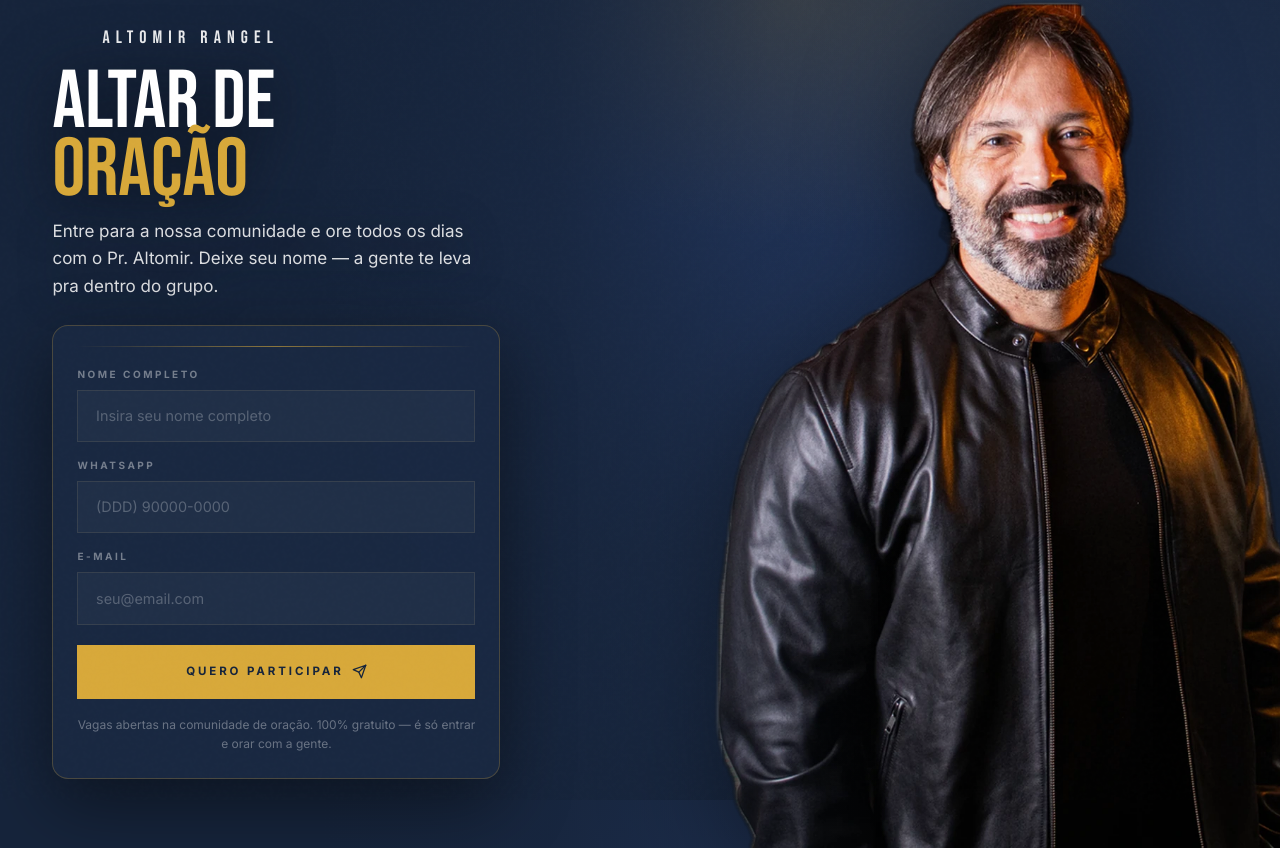
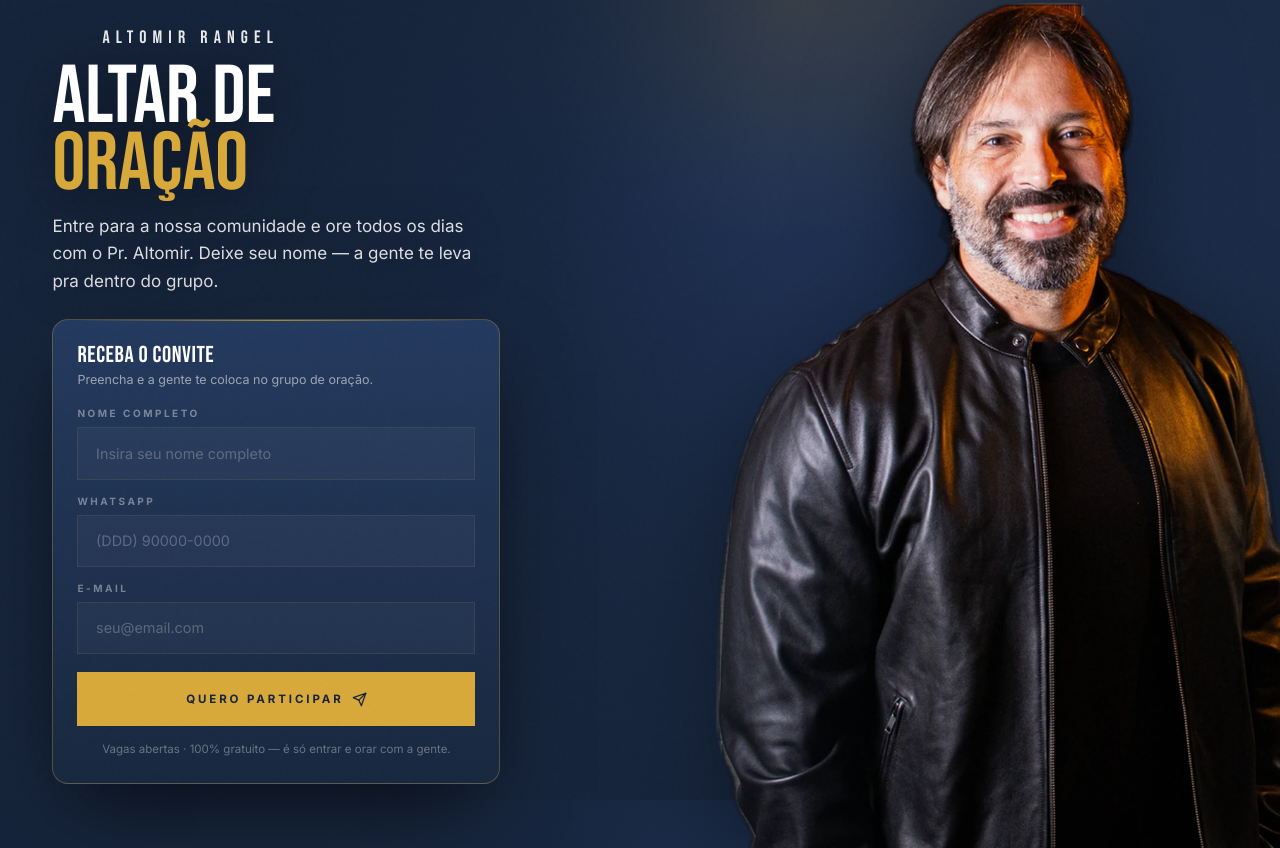
Before and after one commit to arthurrrangel/altomir-rangel, a Next.js app: page /altardanoite in a window 1280 px wide. Built offline with nearby package versions, Linux system fonts and the light colour scheme; a web font is replaced by a local one.

Commit message:
Update LeadForm.tsx

```diff
--- a/app/altardanoite/LeadForm.tsx
+++ b/app/altardanoite/LeadForm.tsx
@@ -3,7 +3,7 @@ import { useState, FormEvent } from 'react'
 import { Send, Loader2 } from 'lucide-react'
 
 const FORMSPREE = 'https://formspree.io/f/xrejpgqp'
-// Link de convite do grupo de WhatsApp (Comunidade de Oração — Altar da Noite)
+// Link de convite do grupo de WhatsApp (Comunidade de Oração)
 const GRUPO_WHATSAPP = 'https://chat.whatsapp.com/REPLACE_INVITE_CODE'
 
 export default function LeadForm() {
@@ -28,31 +28,37 @@ export default function LeadForm() {
   return (
     <form
       onSubmit={handleSubmit}
-      className="flex flex-col gap-4 bg-[#1B2A44]/85 backdrop-blur-sm border border-[#D8A93A]/25 rounded-2xl p-5 sm:p-6 shadow-[0_24px_70px_rgba(0,0,0,0.45)]"
+      className="relative flex flex-col gap-3.5 rounded-2xl border border-[#D8A93A]/30 bg-gradient-to-b from-[#243A5E] to-[#18283F] p-5 shadow-[0_30px_80px_-22px_rgba(0,0,0,0.75)] sm:p-6"
     >
-      <div className="h-px w-full bg-gradient-to-r from-transparent via-[#D8A93A]/60 to-transparent -mt-1 mb-1" />
-      <input type="hidden" name="_subject" value="Novo lead — Altar da Noite (Comunidade de Oracao)" />
-      <input type="hidden" name="origem" value="Altar da Noite" />
+      <div className="pointer-events-none absolute inset-x-5 top-0 h-px bg-gradient-to-r from-transparent via-[#D8A93A]/70 to-transparent" />
 
-      <div className="flex flex-col gap-2">
-        <label className="font-inter text-[10px] font-bold tracking-[0.25em] text-white/40 uppercase">Nome completo</label>
+      <div className="mb-0.5">
+        <p className="font-bebas text-[23px] leading-none tracking-wide text-white">Receba o convite</p>
+        <p className="font-inter mt-1 text-[12.5px] text-white/55">Preencha e a gente te coloca no grupo de oração.</p>
+      </div>
+
+      <input type="hidden" name="_subject" value="Novo lead — Altar de Oração (Comunidade de Oração)" />
+      <input type="hidden" name="origem" value="Altar de Oração" />
+
+      <div className="flex flex-col gap-1.5">
+        <label className="font-inter text-[10px] font-bold uppercase tracking-[0.25em] text-white/40">Nome completo</label>
         <input name="nome" type="text" required placeholder="Insira seu nome completo" className="input-dark min-h-[48px]" />
       </div>
 
-      <div className="flex flex-col gap-2">
-        <label className="font-inter text-[10px] font-bold tracking-[0.25em] text-white/40 uppercase">WhatsApp</label>
+      <div className="flex flex-col gap-1.5">
+        <label className="font-inter text-[10px] font-bold uppercase tracking-[0.25em] text-white/40">WhatsApp</label>
         <input name="whatsapp" type="tel" required placeholder="(DDD) 90000-0000" className="input-dark min-h-[48px]" />
       </div>
 
-      <div className="flex flex-col gap-2">
-        <label className="font-inter text-[10px] font-bold tracking-[0.25em] text-white/40 uppercase">E-mail</label>
+      <div className="flex flex-col gap-1.5">
+        <label className="font-inter text-[10px] font-bold uppercase tracking-[0.25em] text-white/40">E-mail</label>
         <input name="email" type="email" required placeholder="seu@email.com" className="input-dark min-h-[48px]" />
       </div>
 
       <button
         type="submit"
         disabled={status === 'sending'}
-        className="btn-gold w-full justify-center gap-2 text-[12px] min-h-[54px] mt-1 disabled:opacity-60 disabled:cursor-not-allowed"
+        className="btn-gold mt-1 min-h-[54px] w-full justify-center gap-2 text-[12px] disabled:cursor-not-allowed disabled:opacity-60"
       >
         {status === 'sending' ? (
           <><Loader2 size={16} className="animate-spin" /> ENTRANDO...</>
@@ -61,8 +67,8 @@ export default function LeadForm() {
         )}
       </button>
 
-      <p className="font-inter text-[12px] text-white/35 text-center leading-relaxed">
-        Vagas abertas na comunidade de oração. 100% gratuito — é só entrar e orar com a gente.
+      <p className="font-inter text-center text-[11.5px] leading-relaxed text-white/35">
+        Vagas abertas · 100% gratuito — é só entrar e orar com a gente.
       </p>
     </form>
   )
```
